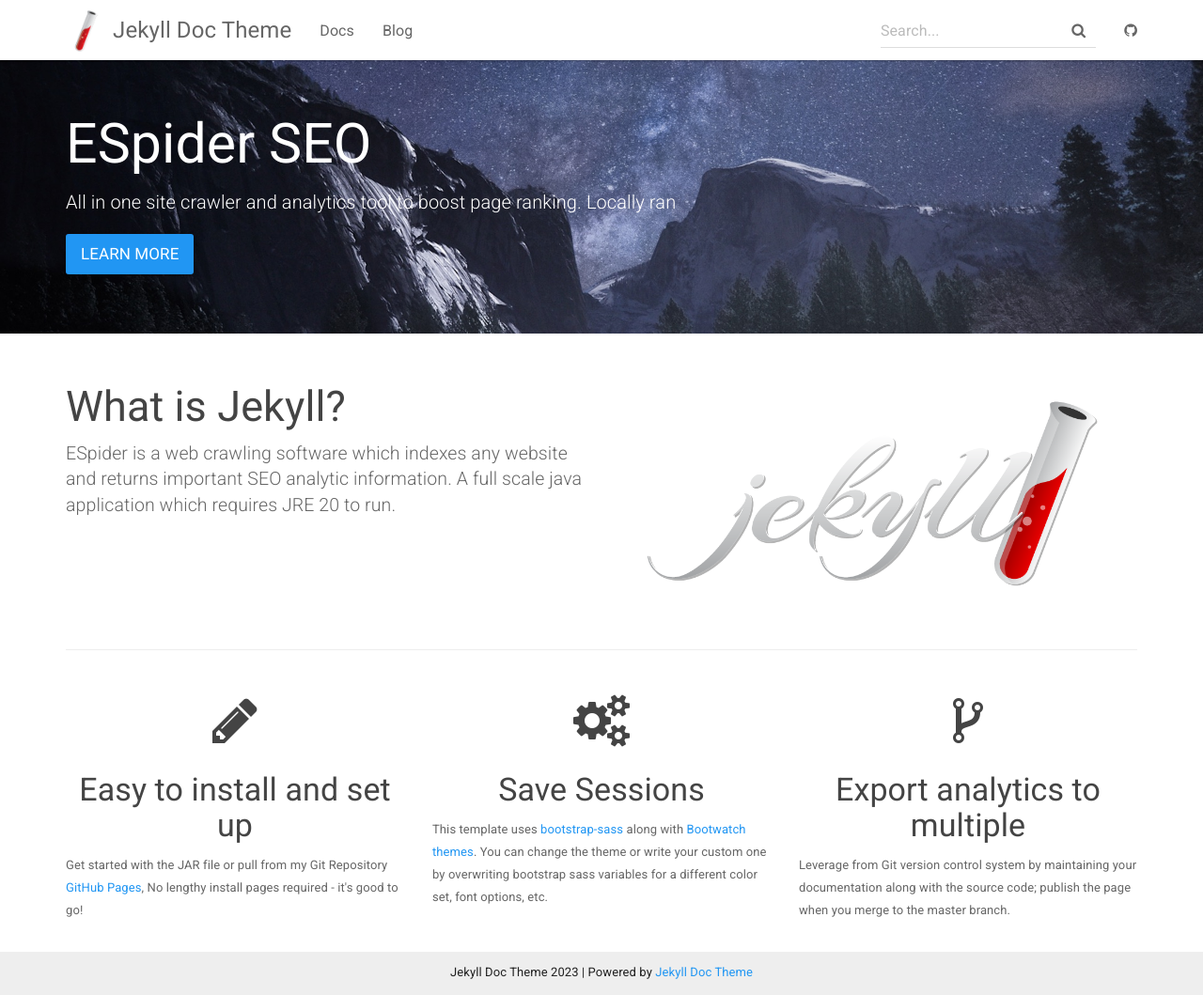
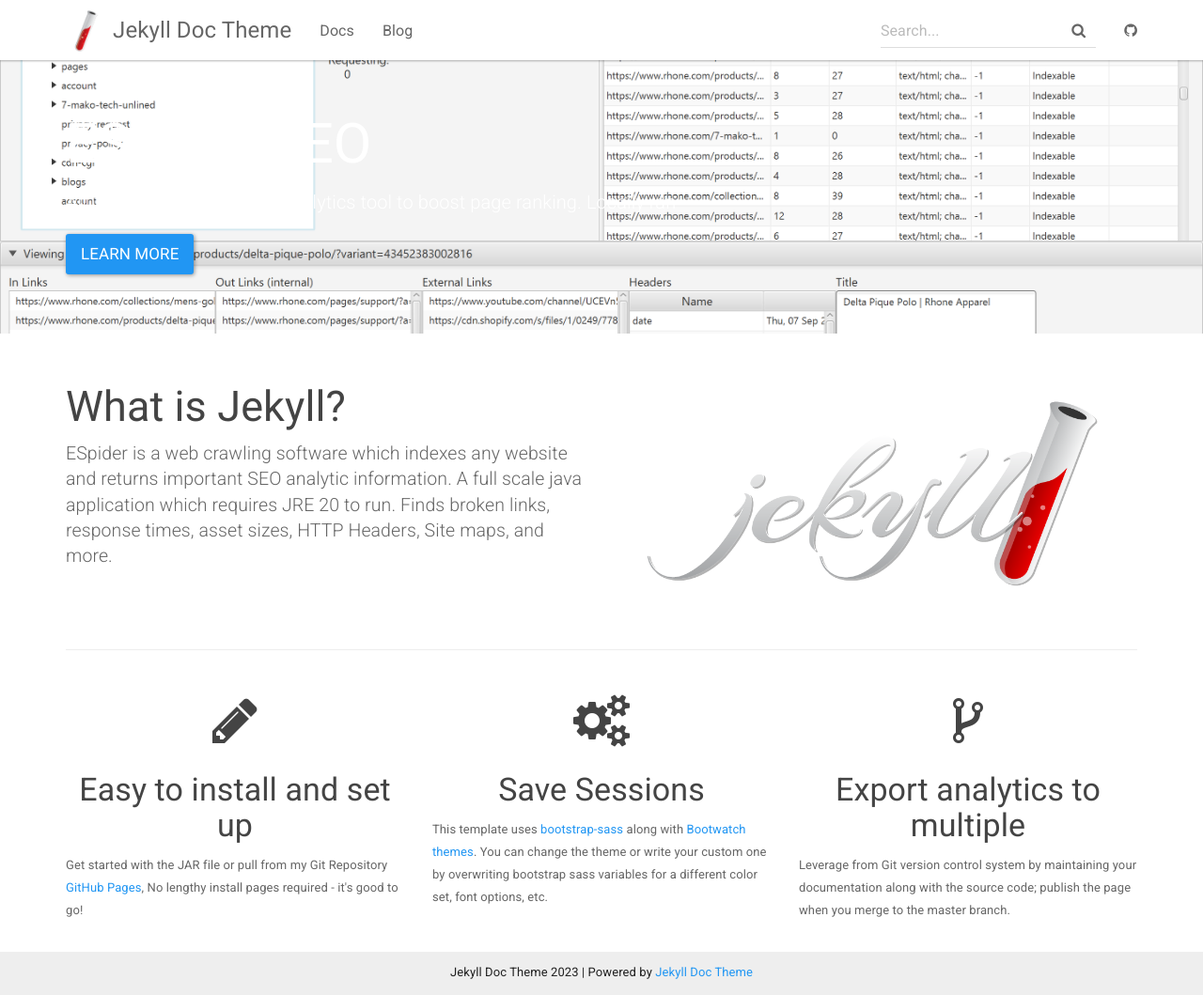
Before and after one commit to ephraimbennett/ESpider, a Jekyll site: the page built from index.html, in a window 1280 px wide and 1059 px high. Shown: the whole window at 94% size. Built offline with Jekyll 4.4.1, drawn with Linux system fonts in a browser that asks for light colours.

Commit message:
changed header container background image

```diff
--- a/_sass/_jekyll-doc-theme.scss
+++ b/_sass/_jekyll-doc-theme.scss
@@ -19,7 +19,7 @@
 
   .header-container {
     background-color: black;
-    background: url('../img/bg.jpg') no-repeat 50% 0;
+    background: url('../img/total_ui.png') no-repeat 50% 0;
     color: #fff;
 
     h1 {
--- a/index.html
+++ b/index.html
@@ -15,7 +15,8 @@
         <div class="col-md-6">
             <h2 class="header-light regular-pad">What is Jekyll?</h2>
               <p class="lead">ESpider is a web crawling software which indexes any website and returns important SEO
-                analytic information. A full scale java application which requires JRE 20 to run.
+                analytic information. A full scale java application which requires JRE 20 to run. Finds broken links,
+                response times, asset sizes, HTTP Headers, Site maps, and more.
               </p>
         </div>
         <div class="col-md-6 text-center">
```
